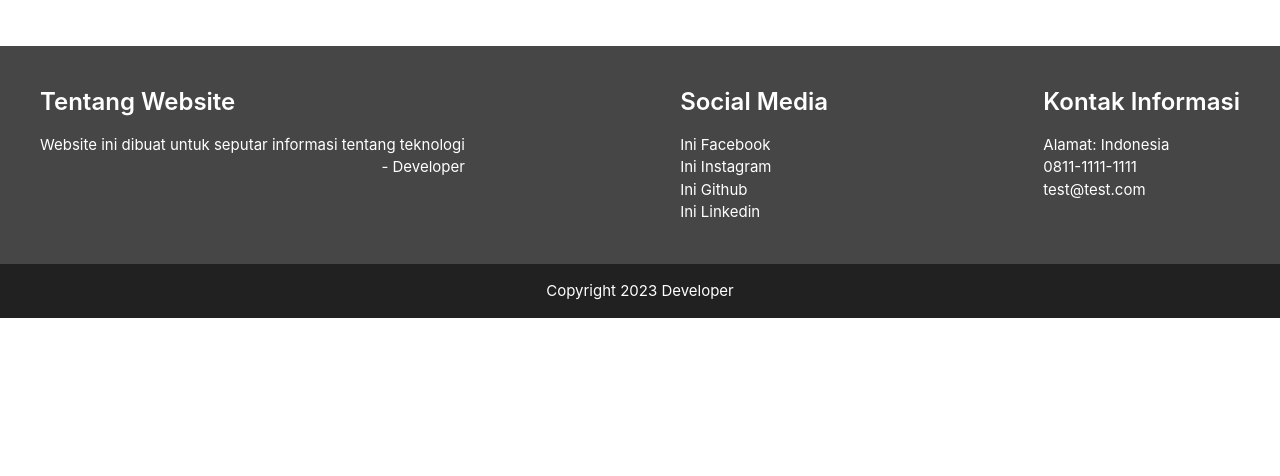
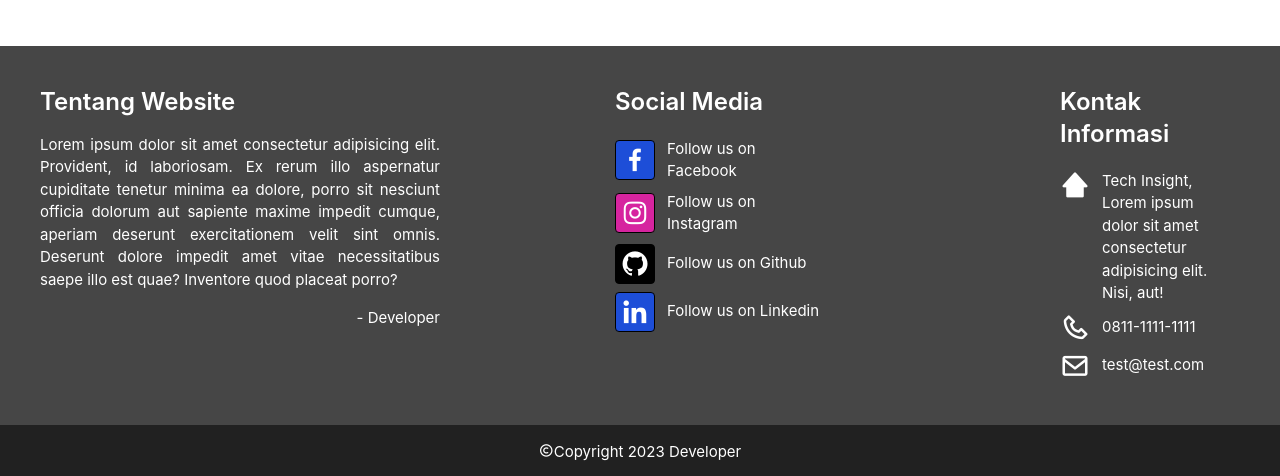
Before and after one commit to Menrva-pixel/tech-insight, a Vue app: page / in a window 1280 px wide. Shown: the part 2575-3051 px from the top of the page. Before the commit the page ends 2893 px from the top, so only its background shows below. Built offline with nearby package versions, Linux system fonts and the light colour scheme.

Commit message:
merapihkan footer

```diff
--- a/src/assets/main.css
+++ b/src/assets/main.css
@@ -3,6 +3,10 @@
 @tailwind base;
 @tailwind components;
 @tailwind utilities;
+
+/** {
+    border: 1px solid red;
+}*/
 
 body {
 
--- a/src/components/Footer.vue
+++ b/src/components/Footer.vue
@@ -1,27 +1,56 @@
 <template>
-    <footer>
-        <div class="flex flex-row justify-between bg-[#464646] text-white p-10">
-            <div class="flex flex-col">
+    <!-- Boxicons -->
+    <link rel="stylesheet" href="https://unpkg.com/boxicons@2.1.4/css/boxicons.min.css">
+    <footer class="w-full">
+        <div class="flex flex-row w-full justify-between bg-[#464646] text-white p-10">
+            <div class="flex flex-col basis-1/3">
                 <h2 class="font-semibold text-2xl mb-4">Tentang Website</h2>
-                <p>Website ini dibuat untuk seputar informasi tentang teknologi</p>
+                <p class="text-justify mb-4">Lorem ipsum dolor sit amet consectetur adipisicing elit. Provident, id laboriosam. Ex rerum illo aspernatur cupiditate tenetur minima ea dolore, porro sit nesciunt officia dolorum aut sapiente maxime impedit cumque, aperiam deserunt exercitationem velit sint omnis. Deserunt dolore impedit amet vitae necessitatibus saepe illo est quae? Inventore quod placeat porro?</p>
                 <p class="text-end">- Developer</p>
             </div>
-            <div class="flex flex-col">
-                <h2 class="font-semibold text-2xl mb-4">Social Media</h2>
-                <a href="#">Ini Facebook</a>
-                <a href="#">Ini Instagram</a>
-                <a href="#">Ini Github</a>
-                <a href="#">Ini Linkedin</a>
+            <div class="basis-1/4">
+                <div class="ml-[25%]">
+                    <h2 class="font-semibold text-2xl mb-4">Social Media</h2>
+                    <div class="flex flex-col">
+                        <a href="#" class="flex items-center py-1">
+                            <i class='bx bxl-facebook text-white text-3xl bg-blue-700 border-[1px] border-black rounded p-1'></i>
+                            <span class="px-3">Follow us on Facebook</span>
+                        </a>
+                        <a href="#" class="flex items-center py-1">
+                            <i class='bx bxl-instagram text-white text-3xl bg-[#d6249f] border-[1px] border-black rounded p-1'></i>
+                            <span class="px-3">Follow us on Instagram</span>
+                        </a>
+                        <a href="#" class="flex items-center py-1">
+                            <i class='bx bxl-github text-white text-3xl bg-black border-[1px] border-black rounded p-1'></i>
+                            <span class="px-3">Follow us on Github</span>
+                        </a>
+                        <a href="#" class="flex items-center py-1">
+                            <i class='bx bxl-linkedin text-white text-3xl bg-blue-700 border-[1px] border-black rounded p-1'></i>
+                            <span class="px-3">Follow us on Linkedin</span>
+                        </a>
+                    </div>
+                </div>
             </div>
-            <div class="flex flex-col">
-                <h2 class="font-semibold text-2xl mb-4">Kontak Informasi</h2>
-                <span>Alamat: Indonesia</span>
-                <span>0811-1111-1111</span>
-                <span>test@test.com</span>
+            <div class="basis-1/4">
+                <div class="flex flex-col ml-[40%]">
+                    <h2 class="font-semibold text-2xl mb-4">Kontak Informasi</h2>
+                    <span class="flex items-top py-1">
+                        <i class='bx bxs-home-alt-2 text-3xl'></i>
+                        <span class="px-3">Tech Insight,<br>Lorem ipsum dolor sit amet consectetur adipisicing elit. Nisi, aut!</span>
+                    </span>
+                    <span class="flex items-center py-1">
+                        <i class='bx bx-phone text-3xl'></i>
+                        <span class="px-3">0811-1111-1111</span>
+                    </span>
+                    <span class="flex items-center py-1">
+                        <i class='bx bx-envelope text-3xl'></i>
+                        <span class="px-3">test@test.com</span>
+                    </span>
+                </div>
             </div>
         </div>
         <div class="mx-auto text-center py-4 bg-[#212121] text-white">
-            <p>Copyright 2023 Developer</p>
+            <p><i class='bx bx-copyright' ></i>Copyright 2023 Developer</p>
         </div>
     </footer>
 </template>
```
